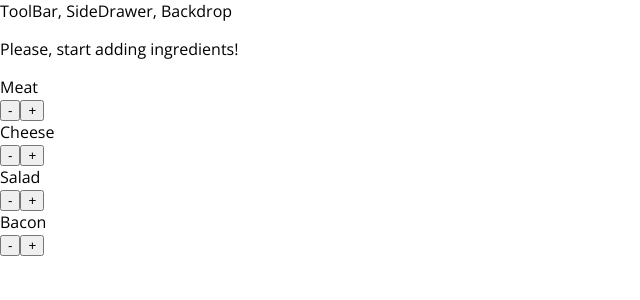
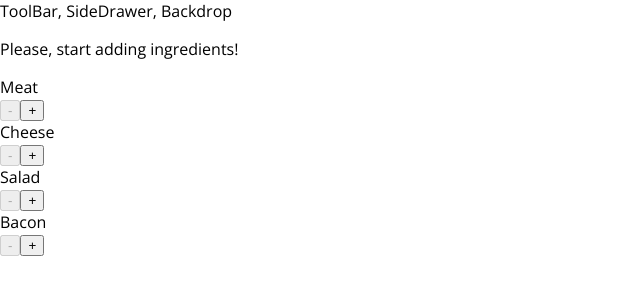
Before and after one commit to ofcRS/burger-builder, a React app: page / in a window 1280 px wide. Shown: the top 300 px of the page, without its empty margins (0-640 px from the left). Built offline with nearby package versions, Linux system fonts and the light colour scheme.

Commit message:
Fix bug ... Now button disable when you try make a negative count of any ingredient

```diff
--- a/src/components/Burger/BuildControls/BuildControl/BuildControl.js
+++ b/src/components/Burger/BuildControls/BuildControl/BuildControl.js
@@ -4,8 +4,13 @@
 const buildControl = (props) => (
   <div className={classes.BuildControl}>
     <div className={classes.Label}>{props.label}</div>
-    <button className={classes.Less} onClick={props.removed}> - </button>
-    <button className={classes.More} onClick={props.added}> + </button>
+    <button
+      className={classes.Less}
+      onClick={props.removed}
+      disabled={props.disabled}> - </button>
+    <button
+      className={classes.More}
+      onClick={props.added}> + </button>
   </div>
 );
 
--- a/src/components/Burger/BuildControls/BuildControls.js
+++ b/src/components/Burger/BuildControls/BuildControls.js
@@ -18,7 +18,8 @@
         label={ctrl.label}
         type={ctrl.type}
         added={() => props.ingredientAdded(ctrl.type)}
-        removed={() => props.ingredientRemoved(ctrl.type)} />
+        removed={() => props.ingredientRemoved(ctrl.type)}
+        disabled={props.disabled[ctrl.type]} />
 
     ))}
   </div>
--- a/src/containers/BurgerBuilder/BurgerBuilder.js
+++ b/src/containers/BurgerBuilder/BurgerBuilder.js
@@ -35,6 +35,9 @@
   removeIngredientHandler = (type) => {
     const newIngredients = {...this.state.ingredients};
     newIngredients[type] -= 1;
+    if (newIngredients[type] < 0) {
+      return;
+    }
     const newTotalPrice = this.state.totalPrice - INGREDIENTS_COSTS[type];
     this.setState({
       ingredients: newIngredients,
@@ -43,12 +46,21 @@
   }
 
   render() {
+    const disabledInfo = {
+      ...this.state.ingredients
+    }
+
+    for (let key in disabledInfo) {
+      disabledInfo[key] = (disabledInfo[key] === 0);
+    }
+
     return (
       <Aux>
         <Burger ingredients={this.state.ingredients}/>
         <BuildControls
           ingredientAdded={this.addIngredientHandler}
-          ingredientRemoved={this.removeIngredientHandler} />
+          ingredientRemoved={this.removeIngredientHandler}
+          disabled={disabledInfo} />
       </Aux>
     )
   }
```
